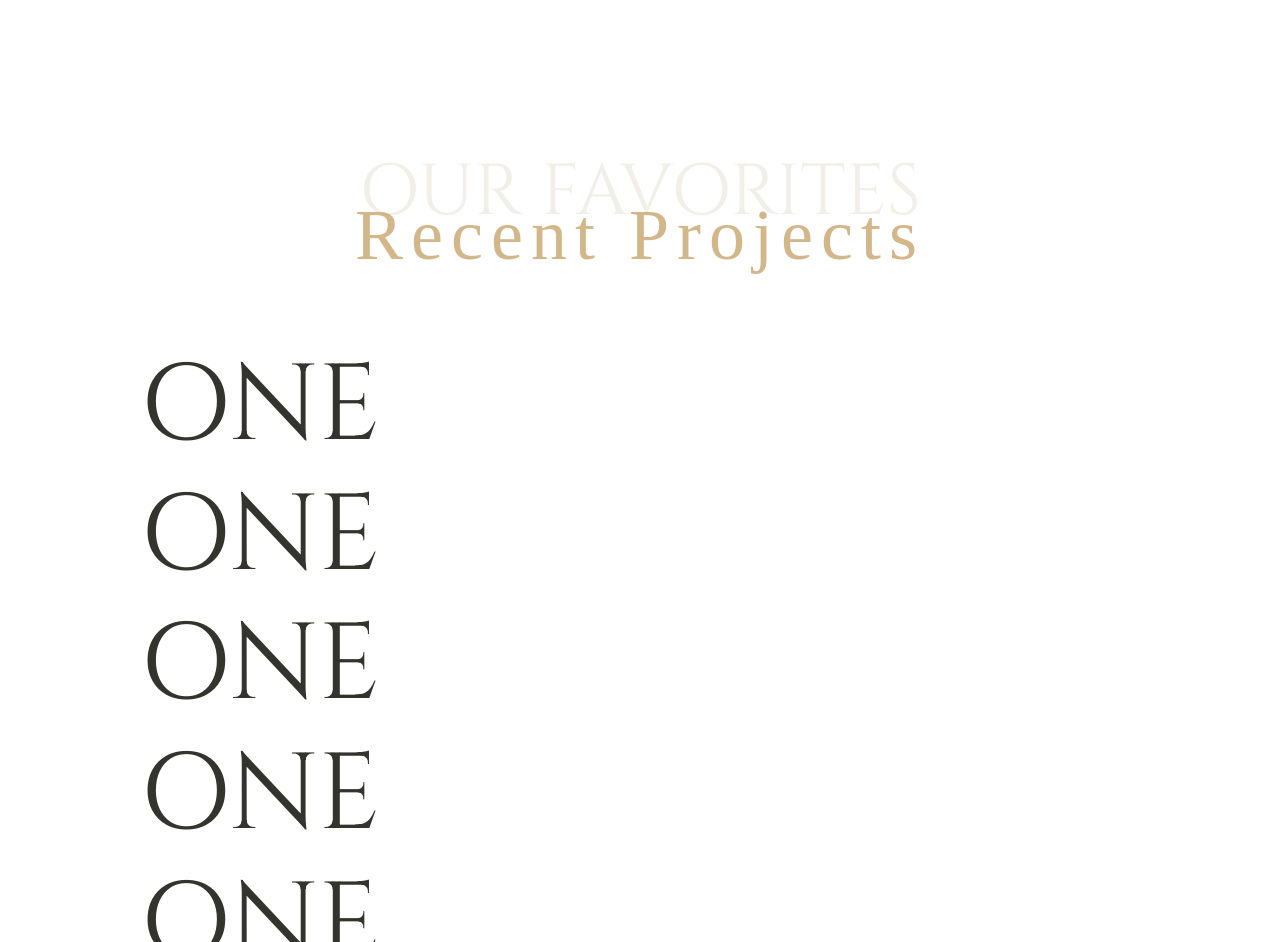
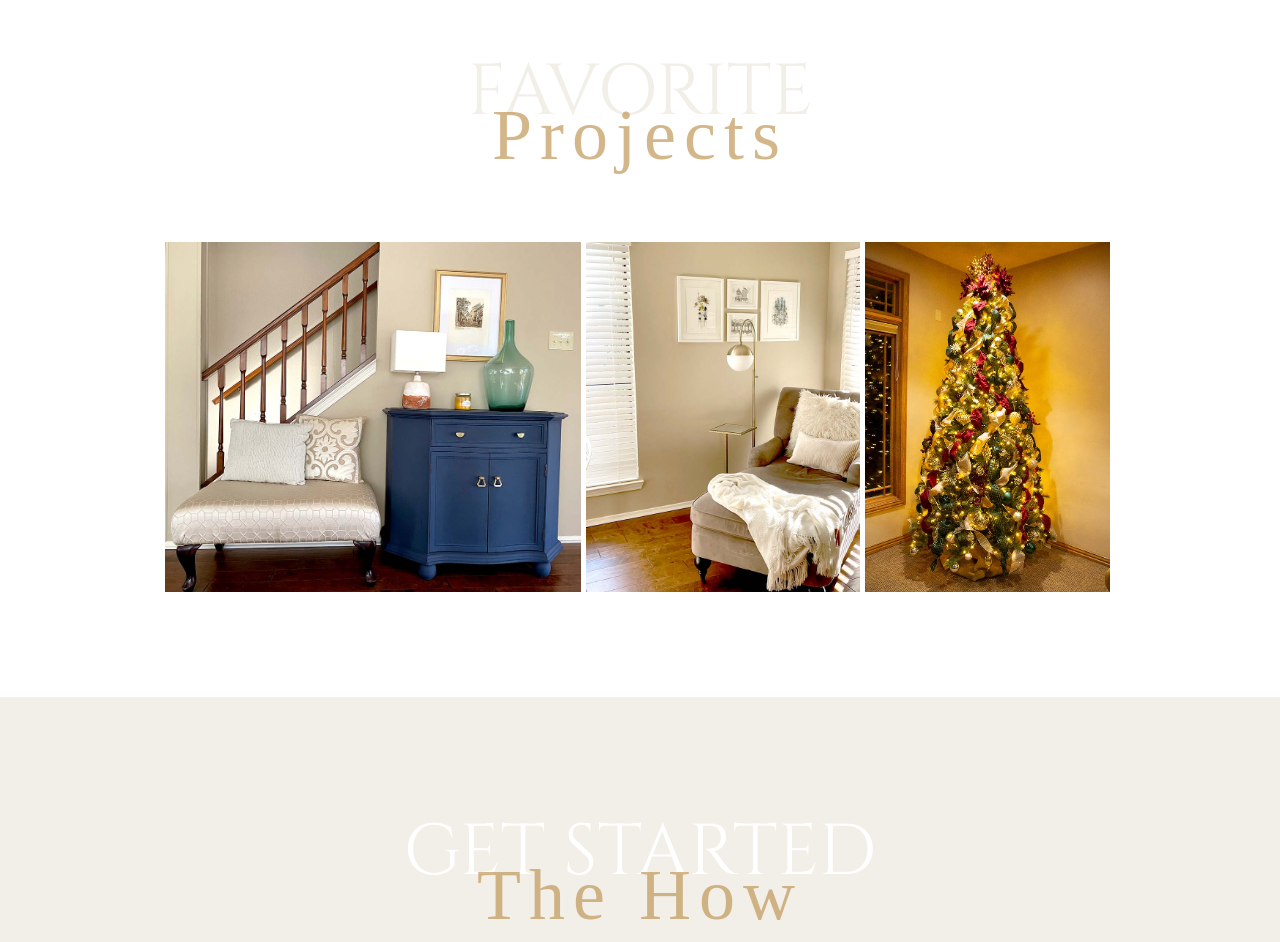
Before and after one commit to DanielTisue/bough_and_pine, a React (Create React App) app: page / in a window 1280 px wide. Shown: the part 2940-3882 px from the top of the page. Built offline with nearby package versions, Linux system fonts and the light colour scheme; a web font is replaced by a local one.

Commit message:
Adjusted styling for desktop and mobile. Added masonry layout for featured images.

```diff
--- a/src/App.css
+++ b/src/App.css
@@ -85,6 +85,26 @@ h2 {
   line-height: 1.3em;
   color: var(--secondaryBlack);
   text-align: left;
+}
+
+.white {
+  color: var(--mainWhite) !important;
+}
+
+.italic {
+  font-style: italic;
+}
+
+.all-caps {
+  text-transform: uppercase !important;
+}
+
+.add-spacing {
+  letter-spacing: .1rem;
+}
+
+.capitalize {
+  text-transform: capitalize !important;
 }
 
 .center-align {
@@ -549,8 +569,15 @@ h2 {
   .banner-text, .bannerLong-text {
     grid-row: 4 / 6;
     grid-column: 1/ 6;
+    text-align: left;
+  }
+
+  .banner-text {
     padding: 50px 10px;
-    text-align: left;
+  }
+
+  .bannerLong-text {
+    padding: 50px 10px 0;
   }
 }
 
@@ -706,7 +733,7 @@ background-color: var(--primaryColor);
 }
 
 .cta2 {
-  padding-top: 25px;
+  padding-top: 100px;
 }
 
 .cta2-title {
@@ -720,7 +747,6 @@ background-color: var(--primaryColor);
 
 #cta-text-wrapper {
   padding: 1rem;
-  margin-top: 50px;
 }
 
 #cta-text {
@@ -731,7 +757,7 @@ background-color: var(--primaryColor);
   font-size: .7em;
   line-height: 1.3em;
   border: 1px solid var(--mainWhite);
-  transition: all .25s ease-in-out;
+  transition: all .2s ease-in-out;
 }
 
 #cta-text:hover {
@@ -771,6 +797,13 @@ background-color: var(--primaryColor);
   .expect-wrapper {
     max-width: 768px;
   }
+}
+
+@media screen and (max-width:480px) {
+
+  /* #cta-text-wrapper {
+    margin-top: 0px;
+  } */
 }
 /* CTA start */
 
@@ -861,42 +894,152 @@ background-color: var(--primaryColor);
 /* MQ Services end */
 /* End of Services */
 
+/* Start of Loader */
+.loading {
+  width: 100%;
+  display: flex;
+  flex-direction: column;
+  align-items: center;
+  justify-content: center;
+}
+
+.loader-animation {
+  width: 200px;
+}
+
+/* MQ Loader start */
+@media screen and (max-width:480px) {
+  .loader-animation {
+    width: 100px;
+  }
+}
+
+/* MQ Loader end */
+/* End of Loader */
+
 /* Start of FeaturedRooms */
 
-.featuredRooms {
-  height: 100%;
+.featured-images-section {
+  display: flex;
+  flex-flow: wrap;
+  /* margin-left: 8px; */
+  width: 95%;
+  margin-left: 25px;
+  justify-content: center;
 }
 
-.featured-images-section {
-  display: grid;
-  grid-gap: 10px;
-  grid-template-columns: repeat(auto-fit, minmax(250px, 1fr));
-  grid-auto-rows: 200px;
-  grid-auto-flow: dense;
-  margin: 0 auto;
+/* setting fixed height that matches the fixed height of the images to the div closes row gutter-gap of 5px */
+.featured-images {
+  flex: auto;
+  position: relative;
+  height: 350px;
+  min-width: 150px;
+  margin: 0 5px 5px 0;
+  overflow: hidden;
 }
+
+.featured-images:nth-child(4n+1):nth-child(4n+2) {
+  width: 325px;
+}
+
+.featured-images:nth-child(4n+1):nth-child(4n+3) {
+  width: 180px;
+}
+
+.featured-images:nth-child(4n+1):nth-child(4n+4) {
+  width: 380px;
+}
+
 
 .image-style {
   width: 100%;
-  max-width: 300px;
-  padding: 10px 0;
-  /* max-height: 200px; */
-}
-@media screen and (min-width: 776px) {
-  .featured-images-section {
-
-  }
+  height: 100%;
+  display: block;
+  object-fit: cover;
 }
 
-@media screen and (min-width: 992px) {
-  .featured-images-section {
+.img-overlay{
+  position: absolute;
+  top: 0;
+  left: 0;
+  width: 100%;
+  height: 100%;
+  background: rgba(193, 154, 91, .8);
+  display: flex;
+  justify-content: center;
+  align-items: center;
+  text-shadow: 1px 1px 15px rgba(0, 0, 0, 0.8);
+  opacity: 0;
+  transition: all .2s ease-in-out;
+}
 
-  }
+.img-overlay:hover {
+  opacity: 1;
+}
+
+.img-overlay > * {
+  transform: translateY(20px);
+  transition: transform .2s;
+}
+
+.img-overlay:hover > * {
+  transform: translateY(0);
 }
 
 /* MQ Start of FeaturedRooms */
 
+@media screen and (max-width: 480px) {
+  .featured-images-section {
+    width: 100% !important;
+    margin-left: 0px !important;
+    padding: 0 !important;
+  }
 
+  .featured-images {
+    position: relative;
+    width: 100%;
+    height: auto;
+    margin: 30px 0;
+    padding: 10px;
+    flex: none;
+    overflow: visible;
+  }
+
+  .image-style {
+    width: 100%;
+    height: 100%;
+    display: block;
+    object-fit: contain;
+  }
+
+  .img-overlay {
+    position: relative;
+    width: 100%;
+    height: 100%;
+    max-height: 50px;
+    background: rgba(193, 154, 91, .8);
+    display: flex;
+    justify-content: center;
+    align-items: center;
+    text-shadow: none;
+    opacity: 1;
+    margin: 5px 0 10px 0;
+    /* padding: 10px 0; */
+  }
+
+  .img-overlay > * {
+    transform: translateY(0);
+  }
+}
+
+@media screen and (max-width: 798px) {
+   .featured-images-section {
+     width: 100%;
+     padding: 50px;
+     margin: 0;
+     /* margin-left: 20px; */
+   }
+}
 /* MQ End of FeaturedRooms */
 /* End of Services */
 
@@ -911,7 +1054,6 @@ background-color: var(--primaryColor);
 
 .left {
   width: 36%;
-  /* overflow-x: hidden !important; */
   overflow-x: visible !important;
 }
 
--- a/src/components/FeaturedRooms.js
+++ b/src/components/FeaturedRooms.js
@@ -7,12 +7,12 @@ export default class FeaturedRooms extends Component {
   static contextType = RoomContext;
 
   render() {
-    let { loading, featuredRooms : rooms } = this.context;
+    let { loading, featuredRooms: rooms } = this.context;
     rooms = rooms.map(room => {
       return <Room key={room.id} room={room} />
     })
     return (
-     <div className="featured-images-section">
+     <div className="featured-images-section my-50">
         { loading ? <Loading /> : rooms }
       </div>
     );
--- a/src/components/Loading.js
+++ b/src/components/Loading.js
@@ -2,8 +2,8 @@
 export default function Loading() {
   return (
     <div className="loading">
-      <p className="p2 center-align">... Rooms data loading ...</p>
-      <img src="https://raw.githubusercontent.com/john-smilga/react-beach-resort-project/master/src/images/gif/loading-gear.gif" alt="loading" />
+      <p className="p2 center-align italic">...please wait while project data is loading ...</p>
+      <img className="loader-animation my-50" src="https://raw.githubusercontent.com/john-smilga/react-beach-resort-project/master/src/images/gif/loading-gear.gif" alt="loading" />
     </div>
   )
 }
--- a/src/components/Room.js
+++ b/src/components/Room.js
@@ -4,7 +4,12 @@ export default function Room({ room }) {
   const { name, slug, images } = room;
   return (
     <div className="featured-images">
+      <Link to={`/rooms/${slug}`}>
       <img className="image-style" src={images[0]} alt="single room" />
+      <div className="img-overlay">
+        <p className="p2 center-align white all-caps add-spacing">{name}</p>
+      </div>
+      </Link>
     </div>
   )
 }
--- a/src/pages/Home.js
+++ b/src/pages/Home.js
@@ -28,7 +28,7 @@ export default function Home() {
           <Services />
         </section>
     </div>
-        <section className="cta">
+        <section className="cta pt-50">
           <Title title="Let's Design" subtitle="Consultation" />
           <a id="cta-text" href="#contact">Book now</a>
         </section>
@@ -45,20 +45,11 @@ export default function Home() {
     <div className="container">
 
        <section className="mb-100 featuredRooms">
-        <Title title="Our Favorites" subtitle="recent projects" />
-       <div className="grid-wrapper my-50">
-        <h1>One</h1>
-        <h1>One</h1>
-        <h1>One</h1>
-        <h1>One</h1>
-        <h1>One</h1>
-        <h1>One</h1>
-        <h1>One</h1>
-        <h1>One</h1>
-       </div>
+        <Title title="Favorite" subtitle="projects" />
+        <FeaturedRooms />
       </section>
     </div>
-        <section className="cta cta2">
+        <section className="cta cta2 pt-100">
           <Title title="Get Started" subtitle="The How" />
           <div className="expect">
             <ul className="expect-wrapper">
```
